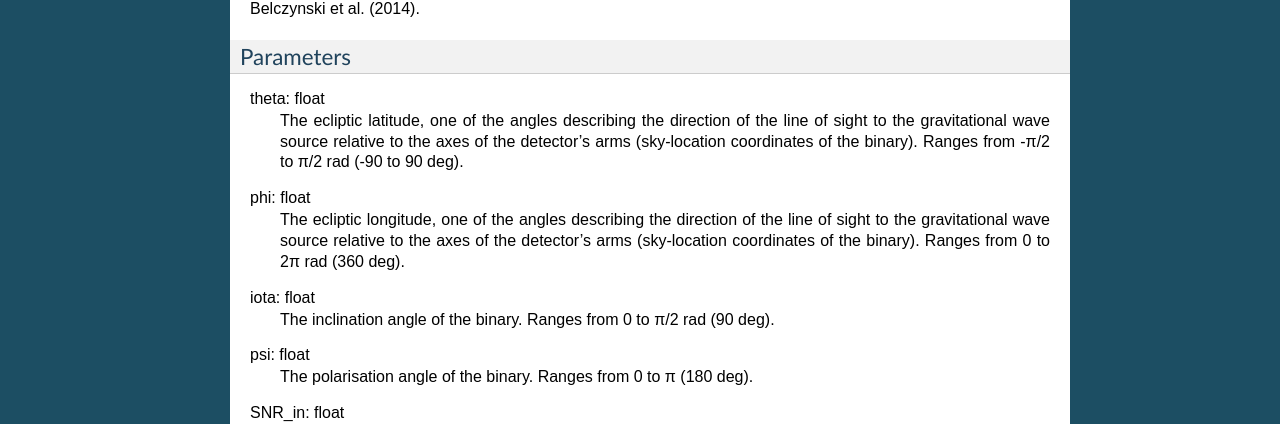
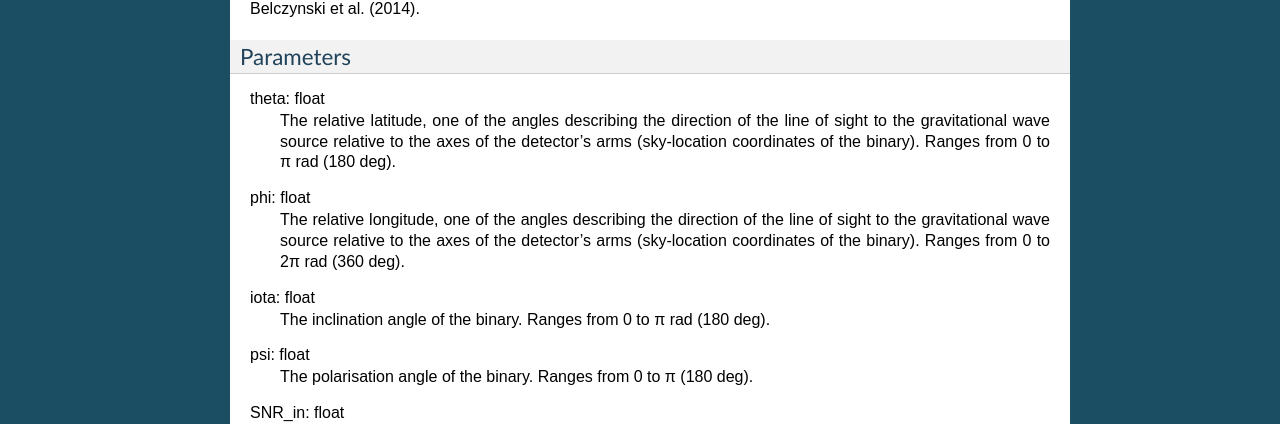
Before and after one commit to wvanzeist/riroriro, a Sphinx documentation site: the page built from docs/riroriro/detectabilityfuns.rst, in a window 1280 px wide. Shown: the part 1331-1755 px from the top of the page. Built offline with Sphinx 7.4.7, drawn with Linux system fonts in a browser that asks for light colours; pages that are not in the unit, such as notebooks, are missing from menus.

Commit message:
Clarification of orientation definitions
And adjustments to the input checks.

```diff
--- a/docs/riroriro/detectabilityfuns.rst
+++ b/docs/riroriro/detectabilityfuns.rst
@@ -69,17 +69,17 @@ alignment, specified by four angles as in Finn (1996), Belczynski et al.
 Parameters
 ----------
 theta: float
-    The ecliptic latitude, one of the angles describing the direction of
+    The relative latitude, one of the angles describing the direction of
     the line of sight to the gravitational wave source relative to the axes
     of the detector’s arms (sky-location coordinates of the binary). Ranges
-    from -π/2 to π/2 rad (-90 to 90 deg).
+    from 0 to π rad (180 deg).
 phi: float
-    The ecliptic longitude, one of the angles describing the direction of
+    The relative longitude, one of the angles describing the direction of
     the line of sight to the gravitational wave source relative to the axes
     of the detector’s arms (sky-location coordinates of the binary). Ranges
     from 0 to 2π rad (360 deg).
 iota: float
-    The inclination angle of the binary. Ranges from 0 to π/2 rad (90 deg).
+    The inclination angle of the binary. Ranges from 0 to π rad (180 deg).
 psi: float
     The polarisation angle of the binary. Ranges from 0 to π (180 deg).
 SNR_in: float
```
Also changed, not shown: 1 other file.
